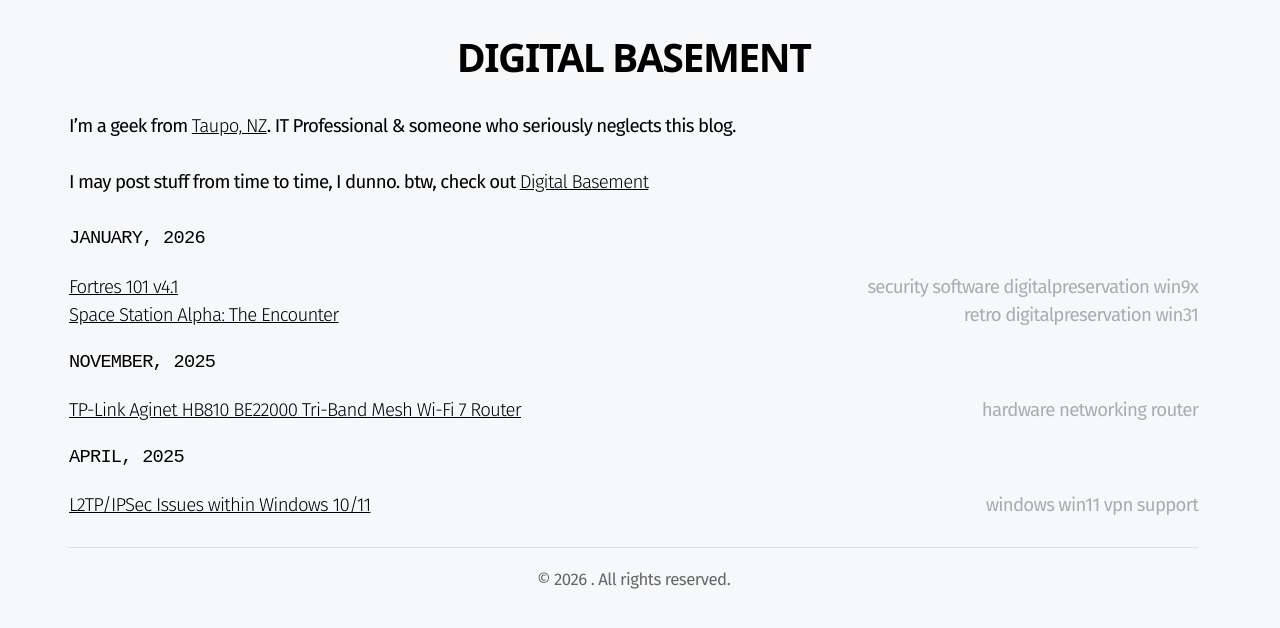
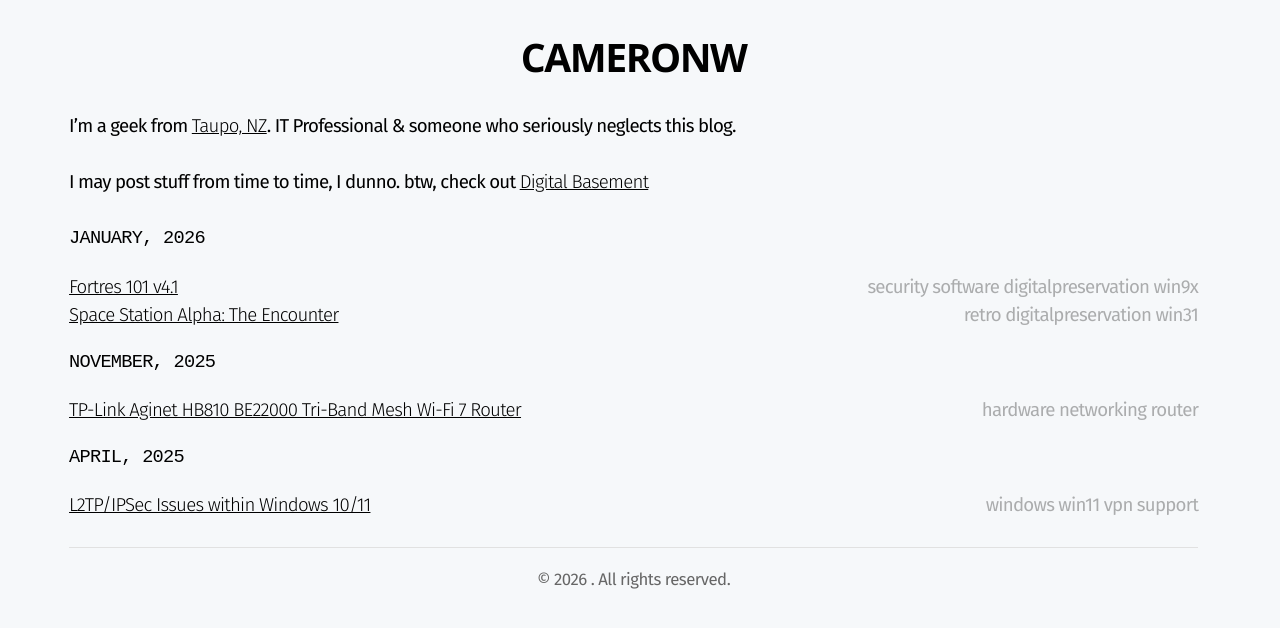
Before and after one commit to t94xr/t94xr.github.io, a Jekyll site: the page built from index.markdown, in a window 1280 px wide. Shown: the top 628 px of the page. Built offline with Jekyll 4.4.1, drawn with Linux system fonts in a browser that asks for light colours; nearby versions of some CDN libraries; some web fonts are replaced; a style sheet for code colours, icons or effects is not loaded.

Commit message:
minor update

```diff
--- a/_config.yml
+++ b/_config.yml
@@ -1,4 +1,4 @@
-title: Digital Basement
+title: CameronW
 author: Cameron Walker
 email: me@cameronwalker.nz
 
```
